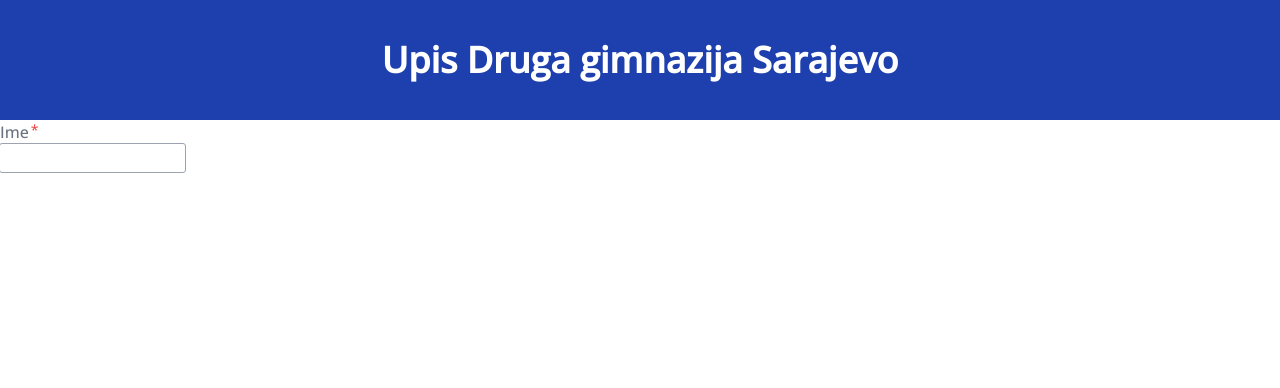
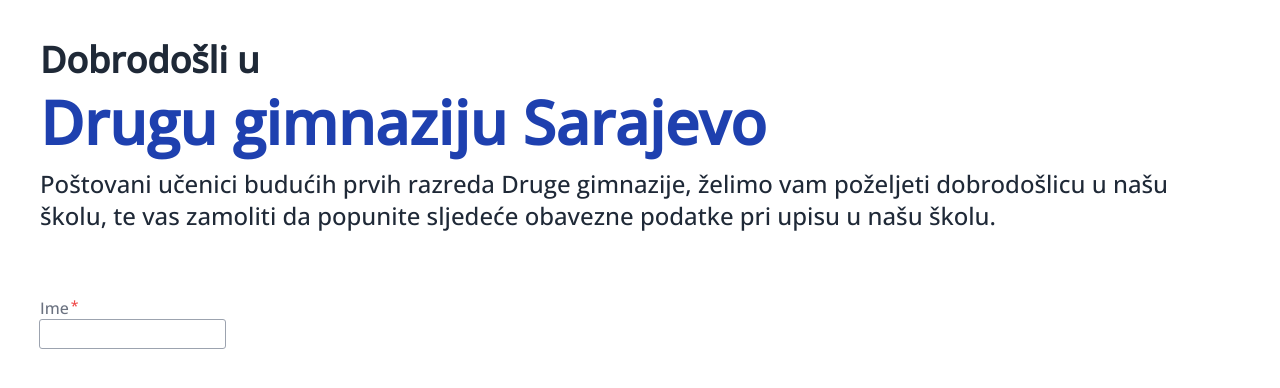
Before and after one commit to becarevicKemal22/Upis-Druga-gimnazija-Demo, a Vue app: page / in a window 1280 px wide. Shown: the top 388 px of the page. Built offline with nearby package versions, Linux system fonts and the light colour scheme.

Commit message:
Improved header

```diff
--- a/src/App.vue
+++ b/src/App.vue
@@ -1,6 +1,10 @@
 <template>
-  <TheHeader></TheHeader>
-  <base-input required v-model="test">Ime</base-input>
+  <div class="p-5 md:p-10">
+    <TheHeader></TheHeader>
+    <main class="mt-10 md:mt-16">
+      <base-input required>Ime</base-input>
+    </main>
+  </div>
 </template>
 
 <script>
@@ -11,16 +15,6 @@
 export default {
   name: 'App',
   components: {BaseInput, TheHeader},
-  data(){
-    return {
-      test: '',
-    }
-  },
-  watch: {
-    test(){
-      console.log(this.test);
-    }
-  }
 }
 </script>
 
--- a/src/components/TheHeader.vue
+++ b/src/components/TheHeader.vue
@@ -3,7 +3,10 @@
 </script>
 
 <template>
-  <header class="bg-blue-800 p-10 text-center">
-    <h1 class="text-4xl font-open-sans font-bold text-white">Upis Druga gimnazija Sarajevo</h1>
+  <header class="font-open-sans">
+    <h2 class="text-xl md:text-4xl font-bold text-gray-800">Dobrodošli u</h2>
+    <h1 class="text-3xl md:text-6xl font-bold text-blue-800 mt-1 md:mt-3">Drugu gimnaziju Sarajevo</h1>
+    <h4 class="text-sm md:text-2xl text-gray-800 mt-2 md:mt-4 max-w-6xl">Poštovani učenici budućih prvih razreda Druge gimnazije,
+      želimo vam poželjeti dobrodošlicu u našu školu, te vas zamoliti da popunite sljedeće obavezne podatke pri upisu u našu školu.</h4>
   </header>
 </template>
```
